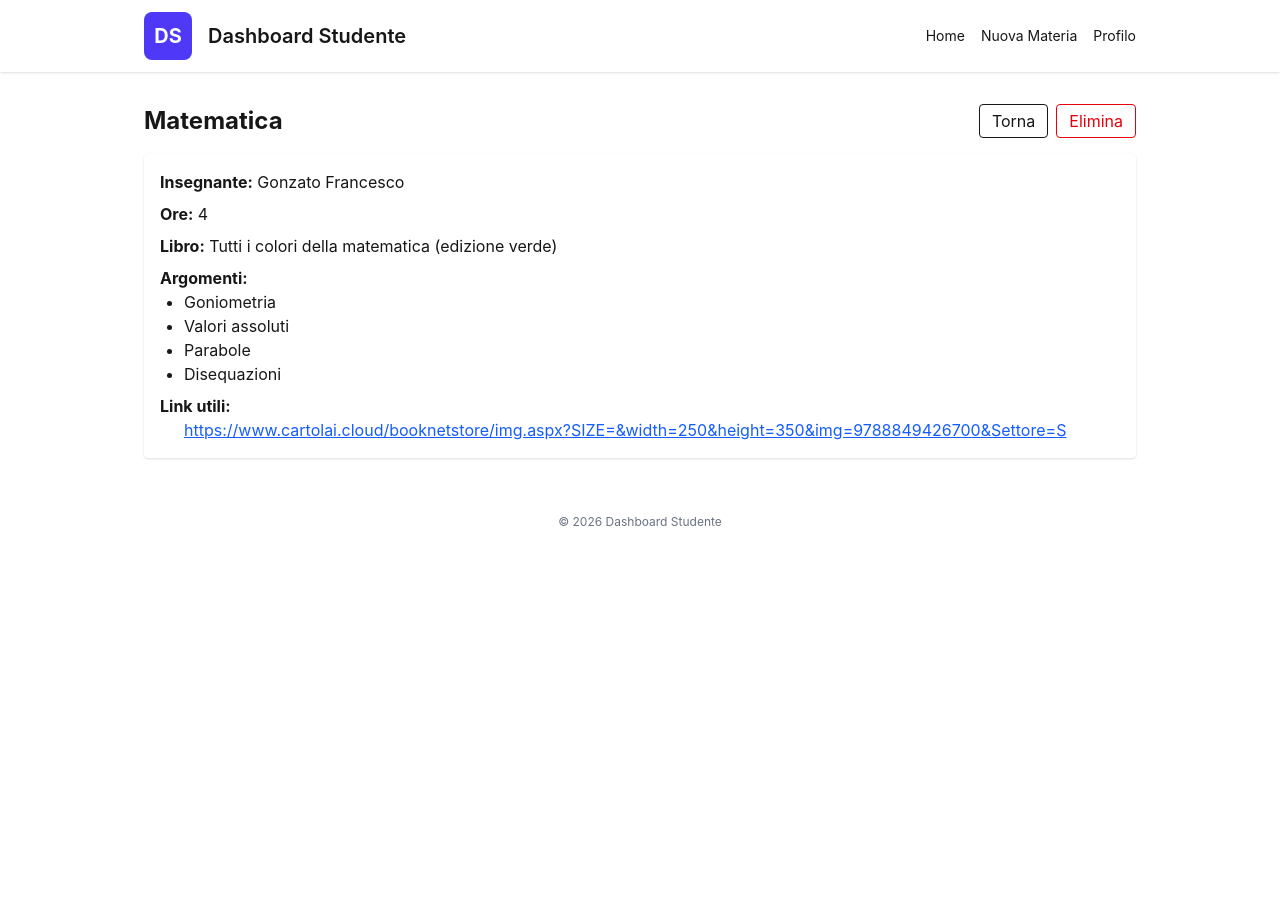
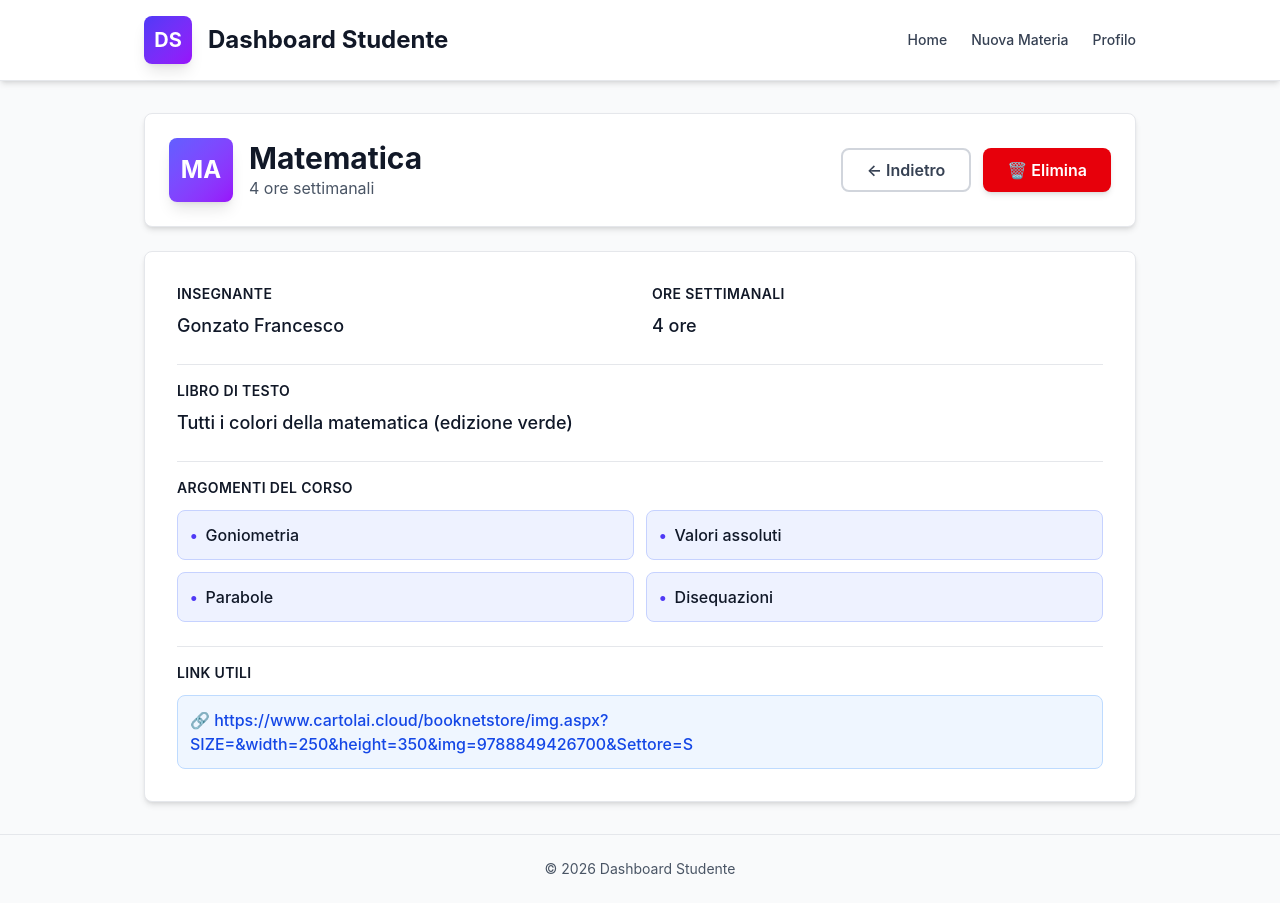
Before and after one commit to ITIS-Rossi/3cii-2526-dashboard-next-diegoaldighieri, a Next.js app: page /materie/1 in a window 1280 px wide. Before the commit the page ends 800 px from the top, so only its background shows below. Built offline with nearby package versions, Linux system fonts and the light colour scheme.

Commit message:
sistemato css

```diff
--- a/src/app/globals.css
+++ b/src/app/globals.css
@@ -1,8 +1,8 @@
 @import "tailwindcss";
 
 :root {
-    --background: #ffffff;
-    --foreground: #171717;
+    --background: #f9fafb;
+    --foreground: #111827;
 }
 
 @theme inline {
@@ -12,8 +12,8 @@
 
 @media (prefers-color-scheme: dark) {
     :root {
-        --background: #0a0a0a;
-        --foreground: #ededed;
+        --background: #1f2937;
+        --foreground: #f9fafb;
     }
 }
 
@@ -26,3 +26,14 @@ body {
     -webkit-font-smoothing: antialiased;
     -moz-osx-font-smoothing: grayscale;
 }
+
+/* Miglioramenti per la leggibilità */
+h1, h2, h3, h4, h5, h6 {
+    color: #111827;
+}
+
+@media (prefers-color-scheme: dark) {
+    h1, h2, h3, h4, h5, h6 {
+        color: #7650FF;
+    }
+}
--- a/src/app/layout.tsx
+++ b/src/app/layout.tsx
@@ -12,28 +12,28 @@ export default function RootLayout({ children }: { children: React.ReactNode })
     return (
         <html lang="it">
         <body className="min-h-screen bg-gray-50 text-gray-900">
-        <header className="bg-white shadow-sm">
-            <div className="max-w-5xl mx-auto px-4 py-3 flex items-center justify-between">
+        <header className="bg-white shadow-md border-b border-gray-200">
+            <div className="max-w-5xl mx-auto px-4 py-4 flex items-center justify-between">
                 <div className="flex items-center gap-4">
-                    <div className="w-12 h-12 bg-indigo-600 rounded-lg flex items-center justify-center">
+                    <div className="w-12 h-12 bg-gradient-to-br from-indigo-600 to-purple-600 rounded-lg flex items-center justify-center shadow-lg">
                         <span className="text-white font-bold text-xl">DS</span>
                     </div>
-                    <h1 className="text-xl font-semibold">Dashboard Studente</h1>
+                    <h1 className="text-2xl font-bold text-gray-900">Dashboard Studente</h1>
                 </div>
                 <nav>
-                    <ul className="flex gap-4 text-sm">
+                    <ul className="flex gap-6 text-sm font-medium">
                         <li>
-                            <Link href="/" className="hover:text-indigo-600 transition-colors">
+                            <Link href="/" className="text-gray-700 hover:text-indigo-600 transition-colors">
                                 Home
                             </Link>
                         </li>
                         <li>
-                            <Link href="/materie/nuova" className="hover:text-indigo-600 transition-colors">
+                            <Link href="/materie/nuova" className="text-gray-700 hover:text-indigo-600 transition-colors">
                                 Nuova Materia
                             </Link>
                         </li>
                         <li>
-                            <Link href="/profilo" className="hover:text-indigo-600 transition-colors">
+                            <Link href="/profilo" className="text-gray-700 hover:text-indigo-600 transition-colors">
                                 Profilo
                             </Link>
                         </li>
@@ -44,7 +44,7 @@ export default function RootLayout({ children }: { children: React.ReactNode })
 
         <main className="max-w-5xl mx-auto px-4 py-8">{children}</main>
 
-        <footer className="text-center text-xs text-gray-500 py-6">
+        <footer className="text-center text-sm text-gray-600 py-6 border-t border-gray-200">
             © {new Date().getFullYear()} Dashboard Studente
         </footer>
         </body>
--- a/src/app/materie/[id]/page.tsx
+++ b/src/app/materie/[id]/page.tsx
@@ -12,7 +12,6 @@ export default function MateriaDetailPage() {
     const id = params?.id;
     const router = useRouter();
 
-    // Usa useMemo per calcolare la materia senza side effects
     const materia = useMemo<Materia | null>(() => {
         if (!id || typeof window === 'undefined') return null;
         const list = loadMaterieFromStorage();
@@ -21,7 +20,7 @@ export default function MateriaDetailPage() {
 
     function handleDelete() {
         if (!materia) return;
-        const ok = confirm('Eliminare questa materia?');
+        const ok = confirm('Sei sicuro di voler eliminare questa materia?');
         if (!ok) return;
         const next = loadMaterieFromStorage().filter(m => m.id !== materia.id);
         saveMaterieToStorage(next);
@@ -30,9 +29,11 @@ export default function MateriaDetailPage() {
 
     if (!materia) {
         return (
-            <div className="text-center py-8">
-                <p className="text-gray-600 mb-4">Materia non trovata.</p>
-                <Link href="/" className="text-indigo-600 hover:underline">
+            <div className="text-center py-12 bg-white rounded-lg shadow-md">
+                <div className="text-6xl mb-4">❌</div>
+                <p className="text-xl text-gray-900 font-semibold mb-2">Materia non trovata</p>
+                <p className="text-gray-600 mb-6">La materia che stai cercando non esiste</p>
+                <Link href="/" className="inline-block bg-indigo-600 hover:bg-indigo-700 text-white font-semibold px-6 py-3 rounded-lg shadow-lg transition-all">
                     Torna alla home
                 </Link>
             </div>
@@ -40,57 +41,84 @@ export default function MateriaDetailPage() {
     }
 
     return (
-        <div className="space-y-4">
-            <div className="flex items-center justify-between">
-                <h2 className="text-2xl font-bold">{materia.titolo}</h2>
-                <div className="flex gap-2">
-                    <Link href="/" className="px-3 py-1 border rounded hover:bg-gray-100">
-                        Torna
+        <div className="space-y-6">
+            <div className="flex items-center justify-between bg-white p-6 rounded-lg shadow-md border border-gray-200">
+                <div className="flex items-center gap-4">
+                    <div className="w-16 h-16 bg-gradient-to-br from-indigo-500 to-purple-600 rounded-lg flex items-center justify-center shadow-lg">
+                        <span className="text-white font-bold text-2xl">
+                            {materia.titolo.substring(0, 2).toUpperCase()}
+                        </span>
+                    </div>
+                    <div>
+                        <h2 className="text-3xl font-bold text-gray-900">{materia.titolo}</h2>
+                        <p className="text-gray-600">{materia.ore} ore settimanali</p>
+                    </div>
+                </div>
+                <div className="flex gap-3">
+                    <Link href="/" className="px-6 py-2 border-2 border-gray-300 text-gray-700 rounded-lg hover:bg-gray-50 font-semibold transition-all">
+                        ← Indietro
                     </Link>
                     <button
                         onClick={handleDelete}
-                        className="px-3 py-1 border rounded text-red-600 hover:bg-red-50"
+                        className="px-6 py-2 bg-red-600 hover:bg-red-700 text-white rounded-lg font-semibold shadow-md transition-all hover:shadow-lg"
                     >
-                        Elimina
+                        🗑️ Elimina
                     </button>
                 </div>
             </div>
 
-            <div className="bg-white p-4 rounded shadow space-y-2">
-                <p><strong>Insegnante:</strong> {materia.insegnante}</p>
-                <p><strong>Ore:</strong> {materia.ore}</p>
-                <p><strong>Libro:</strong> {materia.libro ?? '—'}</p>
+            <div className="bg-white p-8 rounded-lg shadow-md border border-gray-200 space-y-6">
+                <div className="grid md:grid-cols-2 gap-6">
+                    <div className="space-y-2">
+                        <h3 className="text-sm font-semibold text-gray-500 uppercase tracking-wide">Insegnante</h3>
+                        <p className="text-lg font-medium text-gray-900">{materia.insegnante}</p>
+                    </div>
 
-                <div>
-                    <strong>Argomenti:</strong>
-                    <ul className="list-disc ml-6">
-                        {materia.argomenti.length ?
-                            materia.argomenti.map((a, i) => <li key={i}>{a}</li>) :
-                            <li>—</li>
-                        }
-                    </ul>
+                    <div className="space-y-2">
+                        <h3 className="text-sm font-semibold text-gray-500 uppercase tracking-wide">Ore Settimanali</h3>
+                        <p className="text-lg font-medium text-gray-900">{materia.ore} ore</p>
+                    </div>
                 </div>
 
-                <div>
-                    <strong>Link utili:</strong>
-                    <ul className="ml-6">
-                        {materia.links && materia.links.length ?
-                            materia.links.map((l, i) => (
-                                <li key={i}>
-                                    <a
-                                        href={l}
-                                        target="_blank"
-                                        rel="noreferrer"
-                                        className="text-blue-600 underline hover:text-blue-800"
-                                    >
-                                        {l}
-                                    </a>
-                                </li>
-                            )) :
-                            <li>—</li>
-                        }
-                    </ul>
-                </div>
+                {materia.libro && (
+                    <div className="space-y-2 pt-4 border-t border-gray-200">
+                        <h3 className="text-sm font-semibold text-gray-500 uppercase tracking-wide">Libro di Testo</h3>
+                        <p className="text-lg font-medium text-gray-900">{materia.libro}</p>
+                    </div>
+                )}
+
+                {materia.argomenti && materia.argomenti.length > 0 && (
+                    <div className="space-y-3 pt-4 border-t border-gray-200">
+                        <h3 className="text-sm font-semibold text-gray-500 uppercase tracking-wide">Argomenti del Corso</h3>
+                        <div className="grid md:grid-cols-2 gap-3">
+                            {materia.argomenti.map((arg, i) => (
+                                <div key={i} className="flex items-center gap-2 p-3 bg-indigo-50 rounded-lg border border-indigo-200">
+                                    <span className="text-indigo-600 font-bold">•</span>
+                                    <span className="text-gray-900 font-medium">{arg}</span>
+                                </div>
+                            ))}
+                        </div>
+                    </div>
+                )}
+
+                {materia.links && materia.links.length > 0 && (
+                    <div className="space-y-3 pt-4 border-t border-gray-200">
+                        <h3 className="text-sm font-semibold text-gray-500 uppercase tracking-wide">Link Utili</h3>
+                        <div className="space-y-2">
+                            {materia.links.map((link, i) => (
+                                <a
+                                    key={i}
+                                    href={link}
+                                    target="_blank"
+                                    rel="noreferrer"
+                                    className="block p-3 bg-blue-50 hover:bg-blue-100 rounded-lg border border-blue-200 text-blue-700 hover:text-blue-900 font-medium transition-colors"
+                                >
+                                    🔗 {link}
+                                </a>
+                            ))}
+                        </div>
+                    </div>
+                )}
             </div>
         </div>
     );
```
Also changed, not shown: src/app/page.tsx (+21 -6 lines), src/app/profilo/page.tsx (+50 -19 lines), src/components/MateriaCard.tsx (+44 -7 lines).
